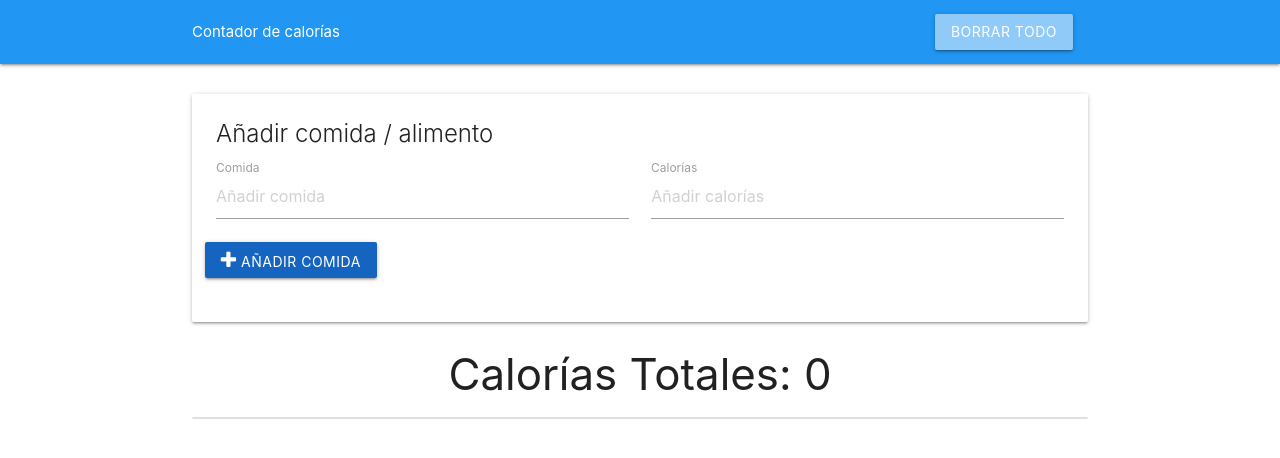
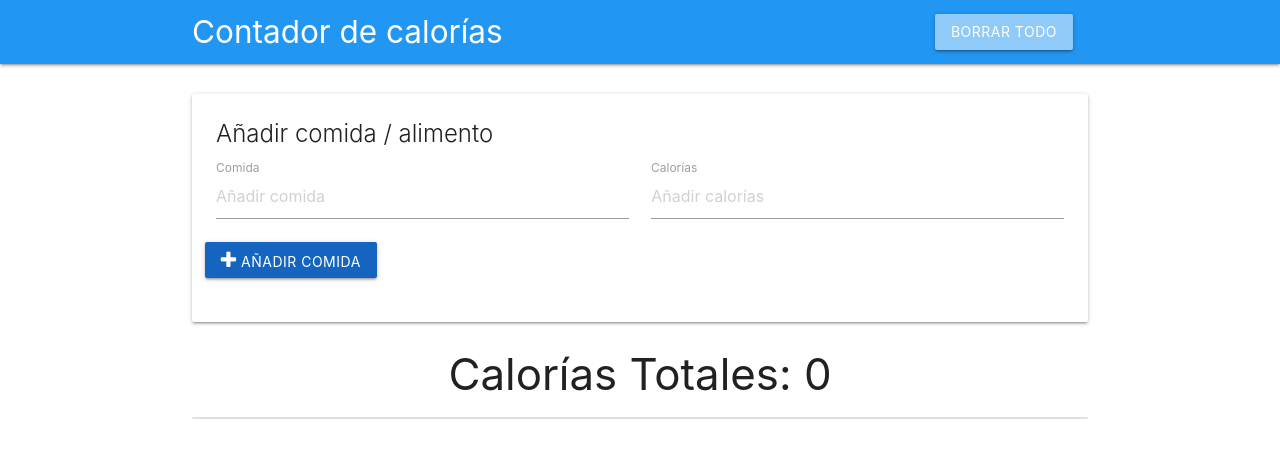
Before and after one commit to danidz96/calorias, a plain HTML site: page index.html in a window 1280 px wide. Drawn offline with nearby package versions, Linux system fonts and the light colour scheme.

Commit message:
arreglar error tipográfico y modificar el readme

```diff
--- a/index.html
+++ b/index.html
@@ -13,7 +13,7 @@
     <nav>
         <div class="nav-wrapper blue">
             <div class="container">
-                <a href="#" class="brend-logo">Contador de calorías</a>
+                <a href="#" class="brand-logo">Contador de calorías</a>
                 <ul class="right">
                     <li><a href="#" class="clear-btn btn blue lighten-3">Borrar Todo</a></li>
                 </ul>
```
Also changed, not shown: 1 other file.
